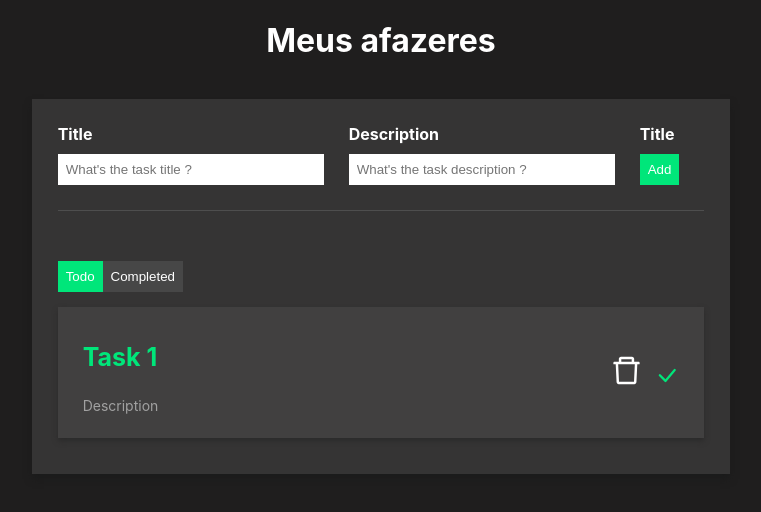
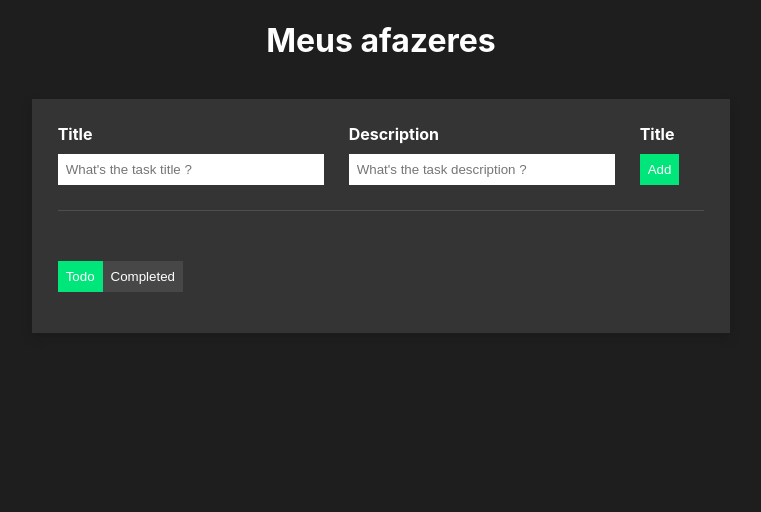
Before and after one commit to Levss30/todo-app-react-frontend, a React (Create React App) app: page / in a window 1280 px wide. Shown: the top 512 px of the page, without its empty margins (259-1020 px from the left). Built offline with nearby package versions, Linux system fonts and the light colour scheme.

Commit message:
Feat: const "allTodos.map"

```diff
--- a/src/App.js
+++ b/src/App.js
@@ -43,16 +43,20 @@ function App() {
           <button className={`secondaryBtn ${isCompleteScreen===true &&  'active'}`} onClick={()=>setIsCompleteScreen(true)}>Completed</button>
         </div>
         <div className="todo-list">
-            <div className="todo-list-item">
+        {allTodos.map((item,index)=>{
+              return(
+                <div className="todo-list-item" key={index}>
               <div>
-              <h3>Task 1</h3>
-              <p>Description</p>
+              <h3>{item.title}</h3>
+              <p>{item.description}</p>
               </div>
               <div>
-              <AiOutlineDelete className='icon' />
-              <BsCheckLg className='check-icon' />
+                <AiOutlineDelete className='icon' />
+                <BsCheckLg className='check-icon' />
+              </div>
             </div>
-            </div>
+              )
+            })}
 
         </div>
       </div>
```
